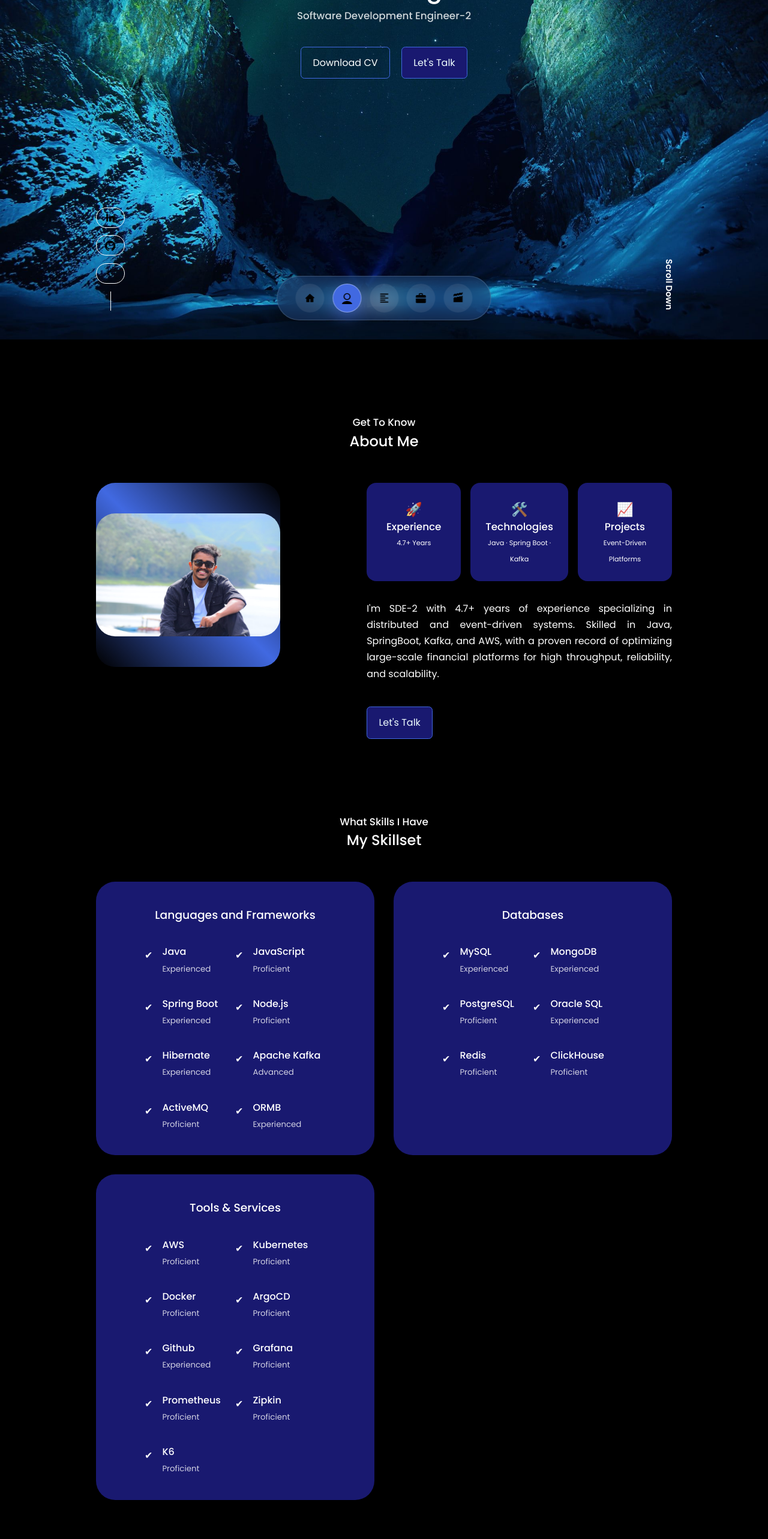
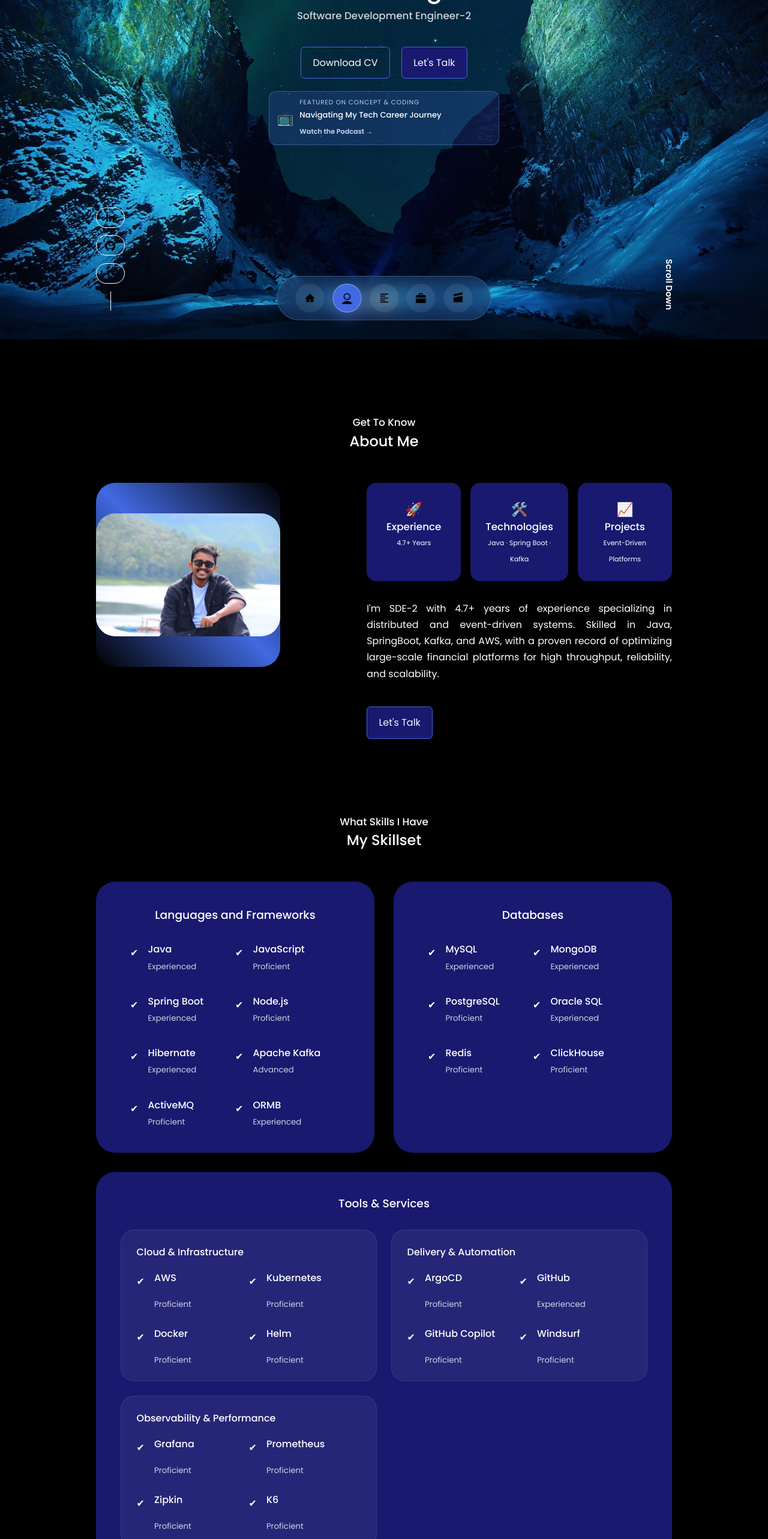
Before and after one commit to VishalGhanghav/VishalPortfolio, a React (Create React App) app: page / in a window 1280 px wide. Shown: the part 234-2800 px from the top of the page at 60% size. Built offline with nearby package versions, Linux system fonts and the light colour scheme.

Commit message:
FInalPush

```diff
--- a/src/App.css
+++ b/src/App.css
@@ -149,6 +149,51 @@ header {
   gap: 1.2rem;
   justify-content: center;
   margin-top: 2.5rem;
+}
+
+.hero__feature {
+  align-items: center;
+  background: rgba(60, 102, 210, 0.22);
+  border: 1px solid rgba(120, 160, 255, 0.35);
+  border-radius: 0.75rem;
+  color: var(--color-white);
+  display: flex;
+  gap: 0.6rem;
+  margin: 1.3rem auto 0;
+  max-width: 24rem;
+  padding: 0.6rem 0.8rem;
+  text-align: left;
+  text-decoration: none;
+  transition: transform 180ms ease, box-shadow 180ms ease, border-color 180ms ease;
+}
+
+.hero__feature:hover {
+  border-color: rgba(160, 190, 255, 0.55);
+  box-shadow: 0 12px 28px rgba(30, 70, 180, 0.32);
+  transform: translateY(-2px);
+}
+
+.hero__feature-icon {
+  font-size: 1.4rem;
+}
+
+.hero__feature-subtitle {
+  color: rgba(211, 226, 255, 0.9);
+  font-size: 0.66rem;
+  letter-spacing: 0.08em;
+  margin-bottom: 0.15rem;
+  text-transform: uppercase;
+}
+
+.hero__feature h5 {
+  font-size: 0.82rem;
+  margin-bottom: 0.29rem;
+}
+
+.hero__feature-cta {
+  color: rgba(211, 226, 255, 0.95);
+  font-size: 0.7rem;
+  font-weight: 600;
 }
 
 .header__socials {
@@ -368,36 +413,91 @@ p {
   }
 }
 
+@media screen and (max-width: 768px) {
+  .hero__feature {
+    flex-direction: column;
+    gap: 0.5rem;
+    margin-top: 1rem;
+    max-width: min(90%, 24rem);
+    padding: 0.6rem;
+    text-align: center;
+  }
+
+  .hero__feature h5 {
+    font-size: 0.78rem;
+  }
+}
+
 .skills__container {
   display: grid;
   gap: 2rem;
   grid-template-columns: 1fr 1fr;
 }
 
-.skills__container > div {
+.skills__category {
   background: var(--color-nohover);
   border: 1px solid transparent;
   border-radius: 2rem;
-  padding: 2.4rem 5rem;
+  padding: 2.4rem 3.5rem;
   transition: var(--transition);
 }
 
-.skills__container > div:hover {
+.skills__category--wide {
+  grid-column: 1 / -1;
+  padding: 2.2rem 2.5rem;
+}
+
+.skills__category:hover {
   background: var(--color-hover);
   border-color: transparent;
   cursor: default;
 }
 
-.skills__container > div h3 {
+.skills__category h3 {
   color: var(--color-white);
-  margin-bottom: 2rem;
+  margin-bottom: 1.75rem;
   text-align: center;
+}
+
+.skills__groups {
+  display: grid;
+  gap: 1.5rem;
+  grid-template-columns: 1fr;
+}
+
+.skills__category--wide .skills__groups {
+  gap: 1.5rem;
+  grid-template-columns: repeat(2, minmax(200px, 1fr));
+}
+
+.skills__group {
+  background: rgba(255, 255, 255, 0.06);
+  border: 1px solid rgba(255, 255, 255, 0.08);
+  border-radius: 1.4rem;
+  padding: 1.4rem 1.6rem;
+  transition: background 200ms ease, border-color 200ms ease;
+}
+
+.skills__group:hover {
+  background: rgba(255, 255, 255, 0.12);
+  border-color: rgba(255, 255, 255, 0.16);
+}
+
+.skills__group h4 {
+  color: var(--color-white);
+  font-size: 1rem;
+  margin-bottom: 1rem;
+  text-align: left;
 }
 
 .skills__content {
   display: grid;
   grid-template-columns: 1fr 1fr;
   row-gap: 2rem;
+}
+
+.skills__group .skills__content {
+  row-gap: 1.4rem;
 }
 
 .skills__details {
@@ -415,10 +515,18 @@ p {
     grid-template-columns: 1fr;
   }
 
-  .skills__container > div {
+  .skills__category {
     margin: 0 auto;
-    padding: 2rem;
+    padding: 2.2rem 2.4rem;
     width: 80%;
+  }
+
+  .skills__category--wide {
+    padding: 2.2rem 2rem;
+  }
+
+  .skills__groups {
+    grid-template-columns: 1fr;
   }
 
   .skills__content {
@@ -431,9 +539,22 @@ p {
     gap: 1rem;
   }
 
-  .skills__container > div {
+  .skills__category {
+    padding: 2rem 1.2rem;
+    width: 100%;
+  }
+
+  .skills__category--wide {
     padding: 2rem 1rem;
-    width: 100%;
+  }
+
+  .skills__groups {
+    grid-template-columns: 1fr;
+  }
+
+  .skills__content {
+    grid-template-columns: 1fr;
+    row-gap: 1.2rem;
   }
 }
 
--- a/src/App.js
+++ b/src/App.js
@@ -37,22 +37,39 @@ const skillCategories = [
       { name: 'PostgreSQL', level: 'Proficient' },
       { name: 'Oracle SQL', level: 'Experienced' },
       { name: 'Redis', level: 'Proficient' },
-      { name: 'ClickHouse', level: 'Proficient' }
-
+      { name: 'ClickHouse', level: 'Proficient' },
     ],
   },
   {
     title: 'Tools & Services',
+    groups: [
+      {
+        title: 'Cloud & Infrastructure',
         skills: [
           { name: 'AWS', level: 'Proficient' },
           { name: 'Kubernetes', level: 'Proficient' },
           { name: 'Docker', level: 'Proficient' },
+          { name: 'Helm', level: 'Proficient' },
+        ],
+      },
+      {
+        title: 'Delivery & Automation',
+        skills: [
           { name: 'ArgoCD', level: 'Proficient' },
-      { name: 'Github', level: 'Experienced' },
+          { name: 'GitHub', level: 'Experienced' },
+          { name: 'GitHub Copilot', level: 'Proficient' },
+          { name: 'Windsurf', level: 'Proficient' },
+        ],
+      },
+      {
+        title: 'Observability & Performance',
+        skills: [
           { name: 'Grafana', level: 'Proficient' },
           { name: 'Prometheus', level: 'Proficient' },
           { name: 'Zipkin', level: 'Proficient' },
           { name: 'K6', level: 'Proficient' },
+        ],
+      },
     ],
   },
 ];
@@ -124,6 +141,21 @@ const Header = () => (
           Let's Talk
         </a>
       </div>
+      <a
+        className="hero__feature"
+        href="https://www.youtube.com/watch?v=dqlWGtt-oPY"
+        target="_blank"
+        rel="noreferrer"
+      >
+        <span className="hero__feature-icon" role="img" aria-label="Featured video">
+          📺
+        </span>
+        <div>
+          <p className="hero__feature-subtitle">Featured on Concept & Coding</p>
+          <h5>Navigating My Tech Career Journey</h5>
+          <span className="hero__feature-cta">Watch the Podcast →</span>
+        </div>
+      </a>
       <div className="header__socials">
         {socialLinks.map(({ href, label, Icon }) => (
           <a key={href} href={href} target="_blank" rel="noreferrer" aria-label={label}>
@@ -207,8 +239,36 @@ const Skills = () => (
     <h2>My Skillset</h2>
     <div className="container skills__container">
       {skillCategories.map((category) => (
-        <div key={category.title} className="skills__category">
+        <div
+          key={category.title}
+          className={`skills__category${category.groups ? ' skills__category--wide' : ''}`}
+        >
           <h3>{category.title}</h3>
+          {category.groups ? (
+            <div className="skills__groups">
+              {category.groups.map((group) => (
+                <div
+                  key={`${category.title}-${group.title ?? 'core'}`}
+                  className="skills__group"
+                >
+                  {group.title ? <h4>{group.title}</h4> : null}
+                  <div className="skills__content">
+                    {group.skills.map((skill) => (
+                      <article key={skill.name} className="skills__details">
+                        <span className="skills__details-icon" aria-hidden="true">
+                          ✔
+                        </span>
+                        <div>
+                          <h4>{skill.name}</h4>
+                          <small className="text-light">{skill.level}</small>
+                        </div>
+                      </article>
+                    ))}
+                  </div>
+                </div>
+              ))}
+            </div>
+          ) : (
             <div className="skills__content">
               {category.skills.map((skill) => (
                 <article key={skill.name} className="skills__details">
@@ -222,6 +282,7 @@ const Skills = () => (
                 </article>
               ))}
             </div>
+          )}
         </div>
       ))}
     </div>
```
Lines whose indentation alone changed are shown as unchanged.
